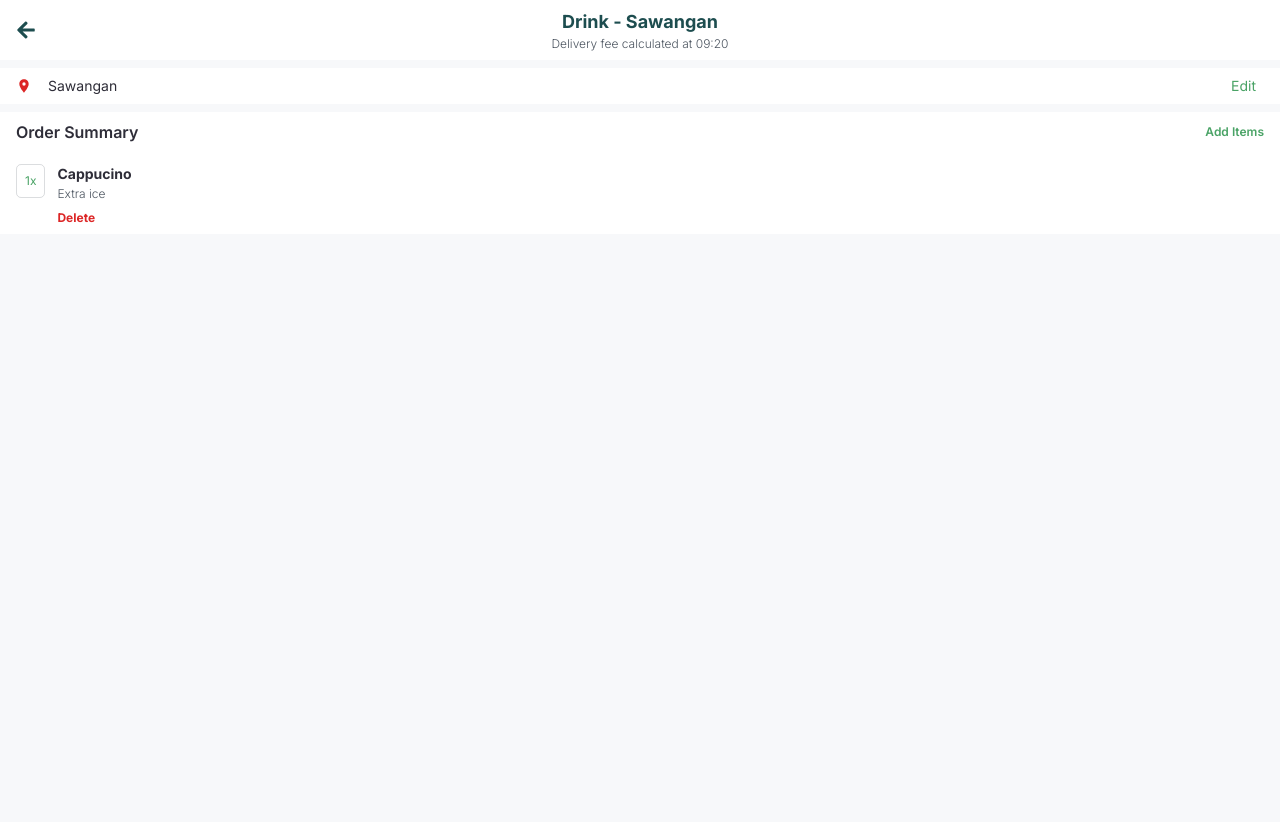
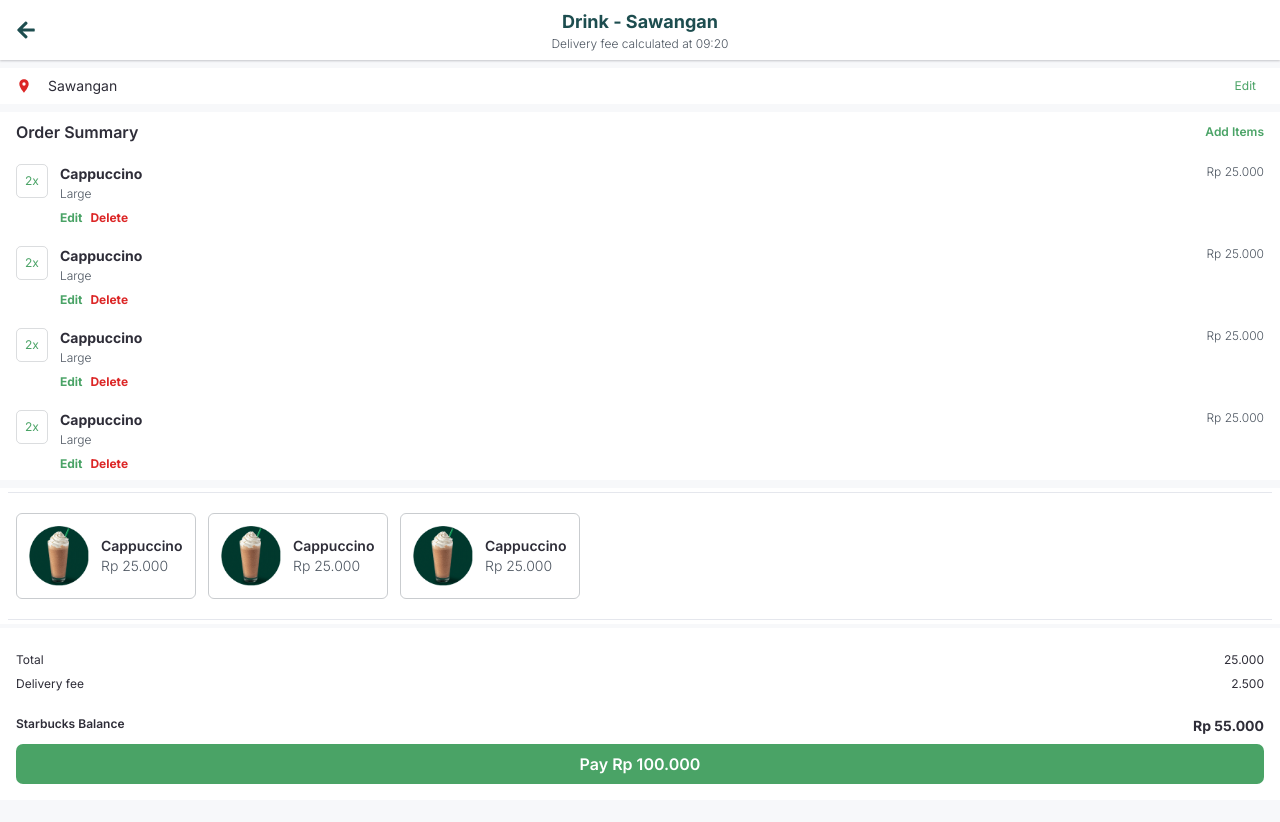
Before and after one commit to Glenn-Rhee/starbucks-app, a Next.js app: page /cart in a window 1280 px wide. Shown: the top 822 px of the page. Before the commit the page ends 800 px from the top, so only its background shows below. Built offline with nearby package versions, Linux system fonts and the light colour scheme.

Commit message:
feat: finished cart page

```diff
--- a/src/app/cart/page.tsx
+++ b/src/app/cart/page.tsx
@@ -1,8 +1,11 @@
 // @refresh reset
 import Address from "@/components/views/cart/Address";
 import Card from "@/components/views/cart/Card";
+import FooterCart from "@/components/views/cart/FooterCart";
 import HeaderCart from "@/components/views/cart/Header";
 import OrderSummary from "@/components/views/cart/OrderSummary";
+import Recomendation from "@/components/views/cart/Recomendation";
+import Total from "@/components/views/cart/Total";
 
 export default function CartPage() {
   return (
@@ -14,6 +17,13 @@
       <Card className="mt-2">
         <OrderSummary />
       </Card>
+      <Card className="mt-2">
+        <Recomendation />
+      </Card>
+      <Card className="mt-1 mb-20">
+        <Total />
+      </Card>
+      <FooterCart />
     </>
   );
 }
--- a/src/components/views/cart/Address.tsx
+++ b/src/components/views/cart/Address.tsx
@@ -19,7 +19,7 @@
         />
         <label
           htmlFor="address"
-          className="text-mainGreen cursor-pointer text-sm hover:underline"
+          className="text-mainGreen cursor-pointer text-xs hover:underline"
         >
           Edit
         </label>
--- /dev/null
+++ b/src/components/views/cart/FooterCart.tsx
@@ -0,0 +1,13 @@
+export default function FooterCart() {
+  return (
+    <div className="flex flex-col gap-y-2 min-w-full fixed bottom-0 px-4 py-4 bg-white">
+      <div className="flex justify-between text-dark">
+        <span className="text-xs font-semibold">Starbucks Balance</span>
+        <span className="text-sm font-bold">Rp 55.000</span>
+      </div>
+      <button className="w-full  bg-mainGreen py-2 text-white text-base rounded-[7px] font-semibold">
+        Pay Rp 100.000
+      </button>
+    </div>
+  );
+}
--- a/src/components/views/cart/Header.tsx
+++ b/src/components/views/cart/Header.tsx
@@ -3,7 +3,7 @@
 
 export default function HeaderCart() {
   return (
-    <div className="min-w-full px-2 py-2 sticky bg-white flex justify-center items-center">
+    <div className="min-w-full px-2 py-2 top-0 shadow-sm shadow-dark/25 sticky bg-white flex justify-center items-center">
       <Link
         className="flex items-center absolute left-2 justify-center p-2"
         href={"/"}
--- /dev/null
+++ b/src/components/views/cart/Item.tsx
@@ -0,0 +1,37 @@
+interface ItemProps {
+  qty: number;
+  title: string;
+  size: string;
+  price: number;
+}
+
+export default function Item(props: ItemProps) {
+  const { qty, title, size, price } = props;
+
+  return (
+    <div className="flex justify-between mt-5">
+      <div className="flex gap-x-3">
+        <div className="border-darkGrey/20 h-fit w-fit border p-2 rounded-[5px] flex items-center justify-center text-mainGreen">
+          <span className="text-xs">{qty}x</span>
+        </div>
+        <div className="flex flex-col">
+          <div className="flex flex-col gap-y-[2px]">
+            <span className="font-bold text-dark text-sm">{title}</span>
+            <p className="text-darkGrey font-light text-xs">{size}</p>
+          </div>
+          <div className="flex items-center gap-x-2 mt-2">
+            <button className="text-xs font-bold text-mainGreen h-fit w-fit">
+              Edit
+            </button>
+            <button className="text-xs font-bold text-red-600 h-fit w-fit">
+              Delete
+            </button>
+          </div>
+        </div>
+      </div>
+      <span className="text-xs text-darkGrey font-light">
+        Rp {price.toLocaleString("id-ID")}
+      </span>
+    </div>
+  );
+}
--- /dev/null
+++ b/src/components/views/cart/ItemPrice.tsx
@@ -0,0 +1,14 @@
+interface ItemPriceProps {
+  title: string;
+  price: number;
+}
+
+export default function ItemPrice(props: ItemPriceProps) {
+  const { title, price } = props;
+  return (
+    <div className="flex justify-between text-dark text-xs">
+      <span>{title}</span>
+      <span>{price.toLocaleString("id-ID")}</span>
+    </div>
+  );
+}
--- /dev/null
+++ b/src/components/views/cart/ItemRecomendation.tsx
@@ -0,0 +1,13 @@
+import Image from "next/image";
+
+export default function ItemRecomendation() {
+  return (
+    <div className="p-3 min-w-[180px] border items-center border-darkGrey/30 rounded-[6px] flex gap-x-3">
+      <Image src={"/coffe.png"} width={60} height={60} alt={"Coffe"} />
+      <div className="flex flex-col">
+        <h4 className="text-dark text-sm font-semibold">Cappuccino</h4>
+        <span className="text-sm text-darkGrey font-light">Rp 25.000</span>
+      </div>
+    </div>
+  );
+}
--- a/src/components/views/cart/OrderSummary.tsx
+++ b/src/components/views/cart/OrderSummary.tsx
@@ -1,4 +1,5 @@
 import Link from "next/link";
+import Item from "./Item";
 
 export default function OrderSummary() {
   return (
@@ -9,20 +10,10 @@
           Add Items
         </Link>
       </div>
-      <div className="flex justify-between mt-5">
-        <div className="flex gap-x-3">
-          <div className="border-darkGrey/20 h-fit w-fit border p-2 rounded-[5px] flex items-center justify-center text-mainGreen">
-            <span className="text-xs">1x</span>
-          </div>
-          <div className="flex flex-col">
-            <div className="flex flex-col gap-y-[2px]">
-              <span className="font-bold text-dark text-sm">Cappucino</span>
-              <p className="text-darkGrey font-light text-xs">Extra ice</p>
-            </div>
-            <span className="text-xs font-bold text-red-600 mt-2">Delete</span>
-          </div>
-        </div>
-      </div>
+      <Item qty={2} title={"Cappuccino"} size={"Large"} price={25000} />
+      <Item qty={2} title={"Cappuccino"} size={"Large"} price={25000} />
+      <Item qty={2} title={"Cappuccino"} size={"Large"} price={25000} />
+      <Item qty={2} title={"Cappuccino"} size={"Large"} price={25000} />
     </div>
   );
 }
--- /dev/null
+++ b/src/components/views/cart/Recomendation.tsx
@@ -0,0 +1,11 @@
+import ItemRecomendation from "./ItemRecomendation";
+
+export default function Recomendation() {
+  return (
+    <div className="px-2 py-5 border-y-lightGrey/35 border-y overflow-x-auto flex gap-x-3">
+      <ItemRecomendation />
+      <ItemRecomendation />
+      <ItemRecomendation />
+    </div>
+  );
+}
--- /dev/null
+++ b/src/components/views/cart/Total.tsx
@@ -0,0 +1,12 @@
+import ItemPrice from "./ItemPrice";
+
+export default function Total() {
+  return (
+    <div className="min-w-full flex flex-col gap-y-2 px-2 py-5">
+      <ItemPrice title="Total" price={25000} />
+      <ItemPrice title="Delivery fee" price={2500} />
+      <ItemPrice title="Order fee" price={2500} />
+      <ItemPrice title="Packaging fee" price={3000} />
+    </div>
+  );
+}
```
Also changed, not shown: src/components/views/home/Recomendation.tsx (+0 -12 lines).
